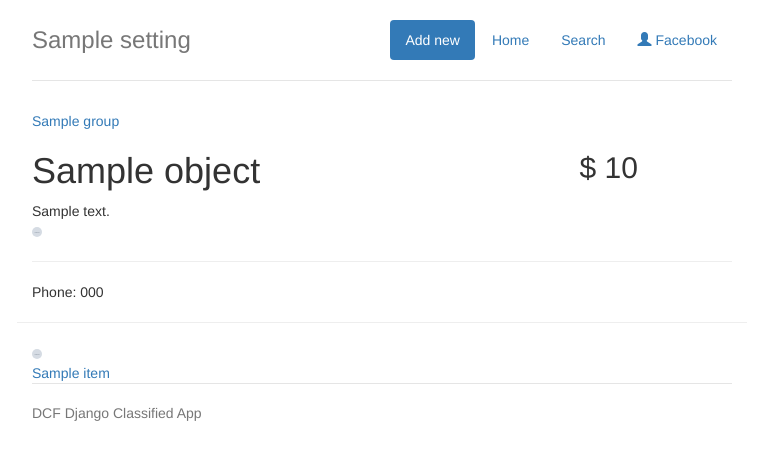
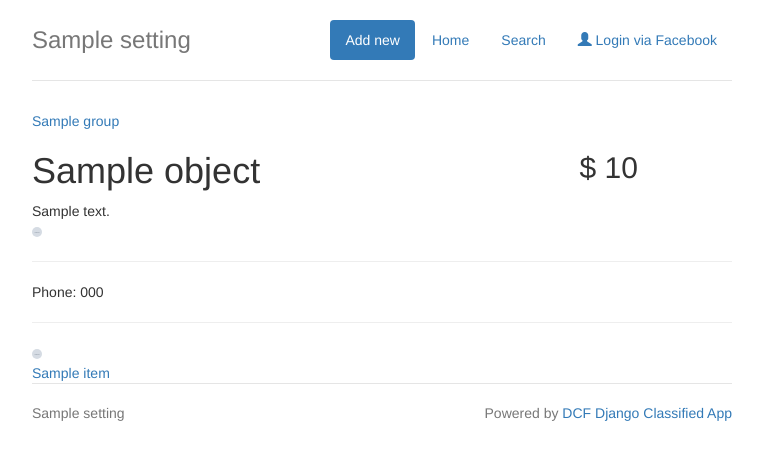
Before and after one commit to slyapustin/django-classified, a Django app: template dcf/templates/dcf/item_detail.html in a window 1280 px wide. Shown: the top 460 px of the page, without its empty margins (258-1021 px from the left). Run offline with Django 3.2, Linux system fonts and the light colour scheme; the template is opened without the code that fills it: most values are stand-ins (such as "Sample title", 1, 10 or a date in 2020); grey boxes marked "Sample" are stand-in pictures; some libraries are stand-ins or nearby versions.

Commit message:
fix styling

```diff
--- a/dcf/templates/dcf/item_detail.html
+++ b/dcf/templates/dcf/item_detail.html
@@ -61,7 +61,10 @@
     <!-- related objects -->
 
     <div class="row">
-        <hr />
+
+        <div class="col-lg-12">
+            <hr />
+        </div>
 
         {% for item in object.get_related %}
             <div class="col-md-2">
--- a/templates/_base.html
+++ b/templates/_base.html
@@ -4,9 +4,9 @@
 
 <head>
     <title>{% block title %}{% endblock title %} | {{ settings.SITE_NAME }} </title>
+
     <meta name="description" content="{% block meta_description %}{% endblock meta_description %}" />
     <meta name="keywords" content="{% block meta_keywords %}{% endblock meta_keywords %}" />
-
     <meta name="viewport" content="width=device-width, initial-scale=1.0">
 
     <link rel="icon" type="image/x-icon" href="{% static 'img/favicon.ico' %}" />
@@ -22,6 +22,7 @@
 
     <link href="{% static 'css/lightbox.css' %}" rel="stylesheet" type="text/css"/>
     <link rel="alternate" type="application/rss+xml" href="{% url 'rss' %}">
+
 </head>
 
 <body>
@@ -46,7 +47,7 @@
                         </ul>
                     </li>
                 {% else %}
-                    <li role="presentation"><a href="{% url "social:begin" "facebook"%}" title="Login using Facebook"><span class="glyphicon glyphicon-user"></span> Facebook</a></li>
+                    <li role="presentation"><a href="{% url "social:begin" "facebook"%}" title="Login using Facebook"><span class="glyphicon glyphicon-user"></span> Login via Facebook</a></li>
                 {% endif %}
             </ul>
         </nav>
@@ -71,7 +72,7 @@
     {% endblock %}
 
     <footer class="footer">
-        <p>DCF Django Classified App</p>
+        <p><span class="pull-left">{{ settings.SITE_NAME }}</span>  <span class="pull-right">Powered by <a href="https://github.com/inoks/dcf" title="django classified app">DCF Django Classified App</a><span</p>
     </footer>
 
 </div> <!-- container -->
```
